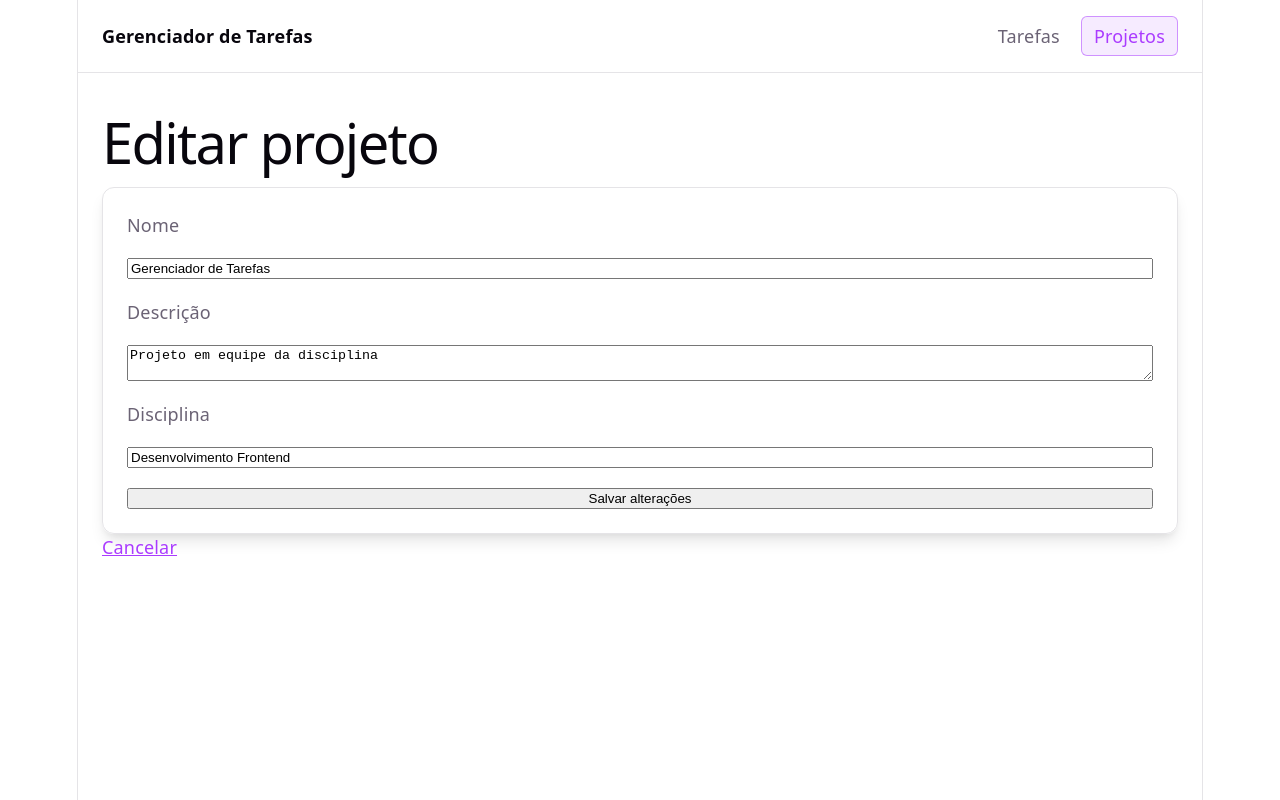
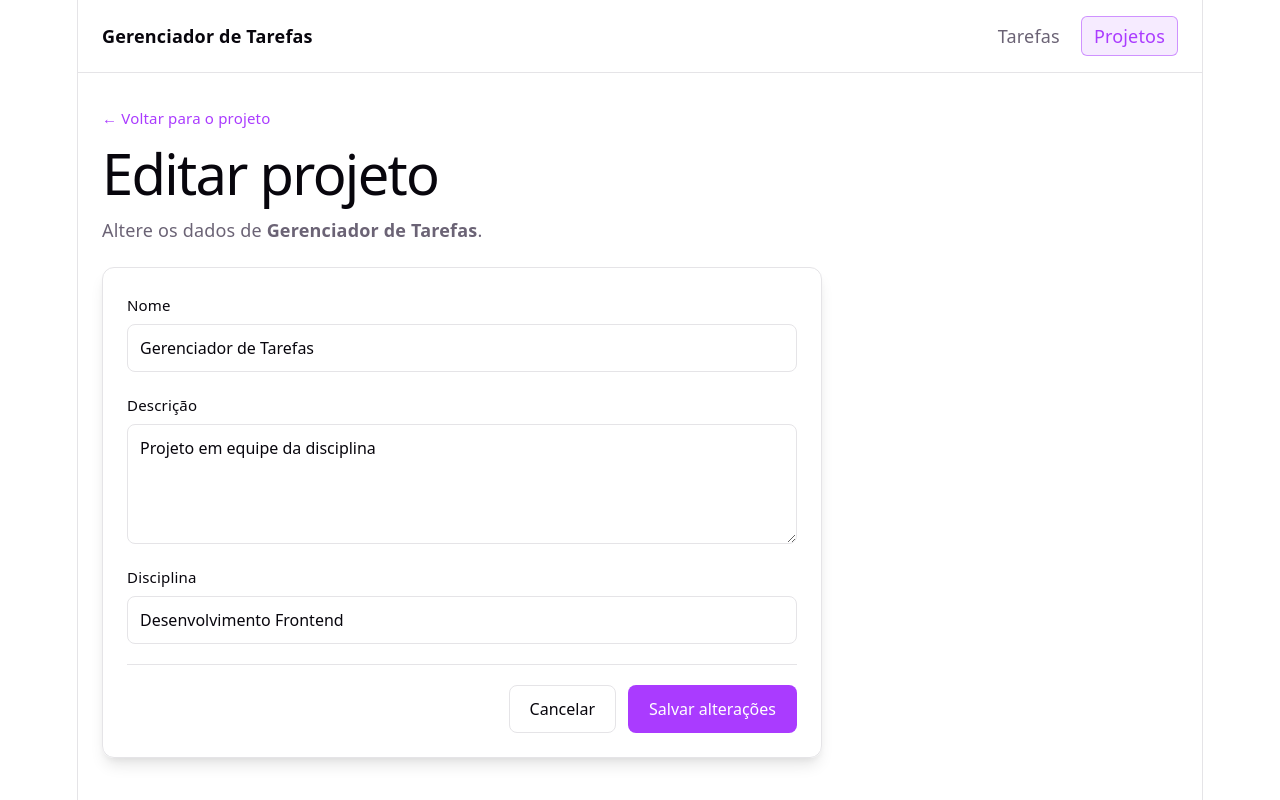
Before and after one commit to GabaDevPro/G2FrontEnd, a React (Vite) app: page /projetos/1/editar in a window 1280 px wide. Built offline with nearby package versions, Linux system fonts and the light colour scheme; data requests are answered from the project's data file.

Commit message:
Padronização de formulario e nomes de arquivos

```diff
--- a/src/App.tsx
+++ b/src/App.tsx
@@ -6,7 +6,7 @@ import NovaTarefa from './pages/NovaTarefa'
 import EditarTarefa from './pages/EditarTarefa'
 import ListaProjetos from './pages/ListaProjetos'
 import DetalheProjeto from './pages/DetalheProjeto'
-import CadastroProjeto from './pages/CadastroProjeto'
+import NovoProjeto from './pages/NovoProjeto'
 import EditarProjeto from './pages/EditarProjeto'
 import NaoEncontrada from './pages/NaoEncontrada'
 import './App.css'
@@ -22,7 +22,7 @@ function App() {
           <Route path="/tarefas/:id" element={<DetalheTarefa />} />
           <Route path="/tarefas/:id/editar" element={<EditarTarefa />} />
           <Route path="/projetos" element={<ListaProjetos />} />
-          <Route path="/projetos/novo" element={<CadastroProjeto />} />
+          <Route path="/projetos/novo" element={<NovoProjeto />} />
           <Route path="/projetos/:id" element={<DetalheProjeto />} />
           <Route path="/projetos/:id/editar" element={<EditarProjeto />} />
           <Route path="*" element={<NaoEncontrada />} />
--- a/src/components/TarefaCard.tsx
+++ b/src/components/CartaoTarefa.tsx
@@ -2,14 +2,14 @@ import { Link } from 'react-router-dom'
 import type { Tarefa } from '../tipos'
 import { formatarData } from '../formatarData'
 
-interface TarefaCardProps {
+interface CartaoTarefaProps {
   tarefa: Tarefa
   // Na lista de tarefas o cartão fica logo abaixo do h1, então usa h2.
   // Na página do projeto ele fica abaixo do h2 "Tarefas do projeto" e usa h3.
   nivelTitulo?: 2 | 3
 }
 
-function TarefaCard({ tarefa, nivelTitulo = 2 }: TarefaCardProps) {
+function CartaoTarefa({ tarefa, nivelTitulo = 2 }: CartaoTarefaProps) {
   const Titulo = nivelTitulo === 3 ? 'h3' : 'h2'
 
   return (
@@ -29,4 +29,4 @@ function TarefaCard({ tarefa, nivelTitulo = 2 }: TarefaCardProps) {
   )
 }
 
-export default TarefaCard
+export default CartaoTarefa
--- a/src/components/FormularioProjeto.tsx
+++ b/src/components/FormularioProjeto.tsx
@@ -5,48 +5,97 @@ interface FormularioProjetoProps {
   valoresIniciais: NovoProjeto
   textoBotao: string
   aoSalvar: (projeto: NovoProjeto) => Promise<void>
+  aoCancelar?: () => void
 }
 
 function FormularioProjeto({
   valoresIniciais,
   textoBotao,
   aoSalvar,
+  aoCancelar,
 }: FormularioProjetoProps) {
   const [nome, setNome] = useState(valoresIniciais.nome)
   const [descricao, setDescricao] = useState(valoresIniciais.descricao)
   const [disciplina, setDisciplina] = useState(valoresIniciais.disciplina)
+  const [salvando, setSalvando] = useState(false)
+  const [erroSalvar, setErroSalvar] = useState('')
 
   async function enviar(evento: SubmitEvent<HTMLFormElement>) {
     // Sem isso o navegador recarrega a página ao enviar o formulário
     evento.preventDefault()
 
+    if (salvando) return
+
+    setSalvando(true)
+    setErroSalvar('')
+
+    try {
       await aoSalvar({ ...valoresIniciais, nome, descricao, disciplina })
+    } catch {
+      setErroSalvar('Não foi possível salvar o projeto. Tente novamente.')
+    } finally {
+      setSalvando(false)
+    }
   }
 
   return (
     <form className="formulario" onSubmit={enviar}>
+      <div className="campo">
         <label htmlFor="nome">Nome</label>
         <input
           id="nome"
+          placeholder="Ex.: Gerenciador de Tarefas"
           value={nome}
           onChange={(evento) => setNome(evento.target.value)}
         />
+      </div>
 
+      <div className="campo">
         <label htmlFor="descricao">Descrição</label>
         <textarea
           id="descricao"
+          placeholder="Sobre o que é o projeto?"
           value={descricao}
           onChange={(evento) => setDescricao(evento.target.value)}
         />
+      </div>
 
+      <div className="campo">
         <label htmlFor="disciplina">Disciplina</label>
         <input
           id="disciplina"
+          placeholder="Ex.: Desenvolvimento Frontend"
           value={disciplina}
           onChange={(evento) => setDisciplina(evento.target.value)}
         />
+      </div>
 
-      <button type="submit">{textoBotao}</button>
+      {erroSalvar && (
+        <p className="alerta" role="alert">
+          {erroSalvar}
+        </p>
+      )}
+
+      <div className="acoes-formulario">
+        {aoCancelar && (
+          <button
+            type="button"
+            className="botao botao-secundario"
+            onClick={aoCancelar}
+            disabled={salvando}
+          >
+            Cancelar
+          </button>
+        )}
+
+        <button
+          type="submit"
+          className="botao botao-primario"
+          disabled={salvando}
+        >
+          {salvando ? 'Salvando...' : textoBotao}
+        </button>
+      </div>
     </form>
   )
 }
--- a/src/pages/DetalheProjeto.tsx
+++ b/src/pages/DetalheProjeto.tsx
@@ -1,7 +1,7 @@
 import { useEffect, useState } from 'react'
 import { Link, useParams } from 'react-router-dom'
 import { buscarProjetoComTarefas, type ProjetoComTarefas } from '../api'
-import TarefaCard from '../components/TarefaCard'
+import CartaoTarefa from '../components/CartaoTarefa'
 import { formatarData } from '../formatarData'
 
 function DetalheProjeto() {
@@ -78,7 +78,7 @@ function DetalheProjeto() {
         <ul className="lista-tarefas">
           {tarefas.map((tarefa) => (
             <li key={tarefa.id}>
-              <TarefaCard tarefa={tarefa} nivelTitulo={3} />
+              <CartaoTarefa tarefa={tarefa} nivelTitulo={3} />
             </li>
           ))}
         </ul>
--- a/src/pages/EditarProjeto.tsx
+++ b/src/pages/EditarProjeto.tsx
@@ -69,17 +69,25 @@ function EditarProjeto() {
   }
 
   return (
-    <>
-      <h1>Editar projeto</h1>
+    <div className="pagina-formulario">
+      <Link to={`/projetos/${id}`} className="link-voltar">
+        ← Voltar para o projeto
+      </Link>
+
+      <header className="cabecalho-pagina">
+        <h1>Editar projeto</h1>
+        <p>
+          Altere os dados de <strong>{projeto.nome}</strong>.
+        </p>
+      </header>
 
       <FormularioProjeto
         valoresIniciais={projeto}
         textoBotao="Salvar alterações"
         aoSalvar={salvar}
+        aoCancelar={() => navigate(`/projetos/${id}`)}
       />
-
-      <Link to={`/projetos/${id}`}>Cancelar</Link>
-    </>
+    </div>
   )
 }
 
--- a/src/pages/ListaTarefas.tsx
+++ b/src/pages/ListaTarefas.tsx
@@ -2,7 +2,7 @@ import { useEffect, useState } from 'react'
 import { Link } from 'react-router-dom'
 import { listarTarefas } from '../api'
 import type { Tarefa } from '../tipos'
-import TarefaCard from '../components/TarefaCard'
+import CartaoTarefa from '../components/CartaoTarefa'
 
 function ListaTarefas() {
   const [tarefas, setTarefas] = useState<Tarefa[]>([])
@@ -24,7 +24,7 @@ function ListaTarefas() {
 
       <div>
         {tarefas.map((tarefa) => (
-          <TarefaCard
+          <CartaoTarefa
             key={tarefa.id}
             tarefa={tarefa}
           />
--- a/src/pages/NovaTarefa.tsx
+++ b/src/pages/NovaTarefa.tsx
@@ -44,6 +44,7 @@ function NovaTarefa() {
           responsavel: '',
           prazo: '',
         }}
+        textoBotao="Criar tarefa"
         aoSalvar={salvar}
         aoCancelar={() => navigate(origem.caminho)}
       />
--- a/src/pages/CadastroProjeto.tsx
+++ b/src/pages/NovoProjeto.tsx
@@ -1,7 +1,7 @@
 import { Link, useNavigate } from 'react-router-dom'
 import { criarProjeto } from '../api'
 import FormularioProjeto from '../components/FormularioProjeto'
-import type { NovoProjeto } from '../tipos'
+import type { NovoProjeto as DadosNovoProjeto } from '../tipos'
 
 // Data de hoje no formato "2026-10-20", no fuso do navegador.
 // toISOString() usaria UTC, que depois das 21h no Brasil já é o dia seguinte.
@@ -13,17 +13,24 @@ function hoje(): string {
   return `${agora.getFullYear()}-${mes}-${dia}`
 }
 
-function CadastroProjeto() {
+function NovoProjeto() {
   const navigate = useNavigate()
 
-  async function salvar(projeto: NovoProjeto) {
+  async function salvar(projeto: DadosNovoProjeto) {
     const criado = await criarProjeto(projeto)
     navigate(`/projetos/${criado.id}`)
   }
 
   return (
-    <>
-      <h1>Novo projeto</h1>
+    <div className="pagina-formulario">
+      <Link to="/projetos" className="link-voltar">
+        ← Voltar para a lista de projetos
+      </Link>
+
+      <header className="cabecalho-pagina">
+        <h1>Novo projeto</h1>
+        <p>Preencha os dados do projeto.</p>
+      </header>
 
       <FormularioProjeto
         valoresIniciais={{
@@ -34,11 +41,10 @@ function CadastroProjeto() {
         }}
         textoBotao="Criar projeto"
         aoSalvar={salvar}
+        aoCancelar={() => navigate('/projetos')}
       />
-
-      <Link to="/projetos">Cancelar</Link>
-    </>
+    </div>
   )
 }
 
-export default CadastroProjeto
+export default NovoProjeto
```
Also changed, not shown: 1 other file (tests, documents, lock files or other folders). Lines whose indentation alone changed are shown as unchanged.
